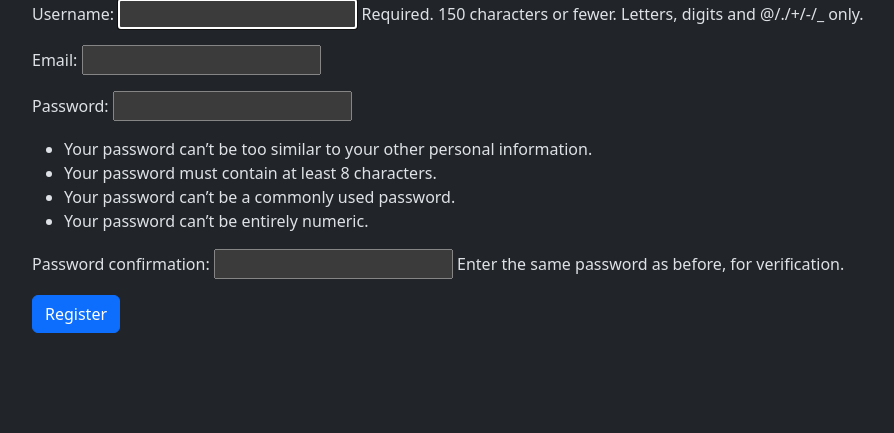
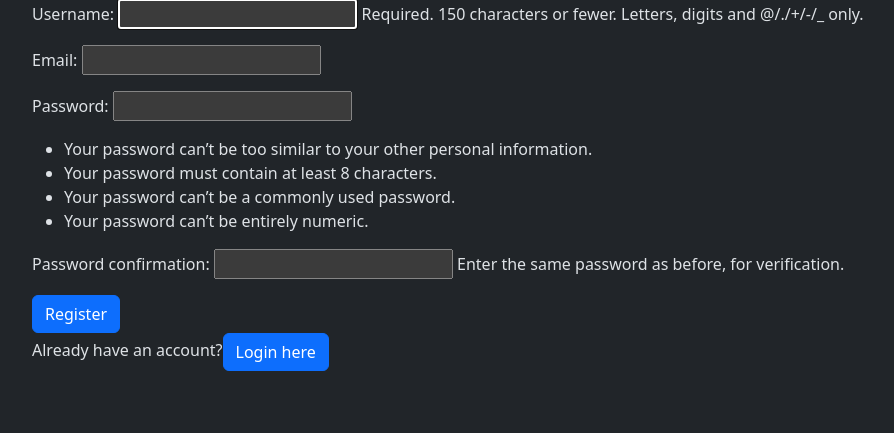
Before and after one commit to Chirag-S-Kotian/ck-tweet, a Django app: page /ck/register/ in a window 1280 px wide. Shown: the part 127-560 px from the top of the page, without its empty margins (50-944 px from the left). Run offline with Django 5.2, Linux system fonts and the light colour scheme.

Commit message:
"Added links to switch between login and register pages"

```diff
--- a/ace/templates/registration/login.html
+++ b/ace/templates/registration/login.html
@@ -7,4 +7,6 @@
     {{ form.as_p }}
     <button class="btn btn-primary" type="submit">Register</button>
 </form>
+<p>Dont have an account?<a href="{% url 'register' %}" class="btn btn-primary">Register here</a></p>
+
 {% endblock %}
--- a/ace/templates/registration/register.html
+++ b/ace/templates/registration/register.html
@@ -7,4 +7,5 @@
     {{ form.as_p }}
     <button class="btn btn-primary" type="submit">Register</button>
 </form>
+<p>Already have an account?<a href="{% url 'login' %}" class="btn btn-primary">Login here</a></p>
 {% endblock %}
```
